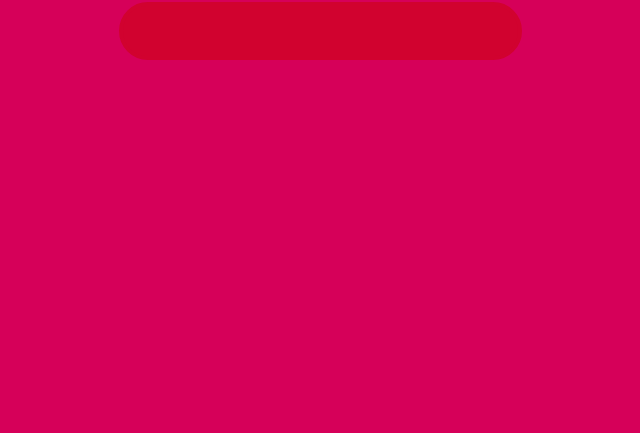
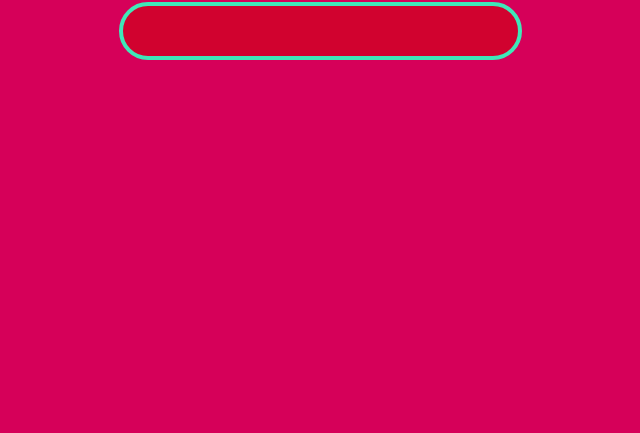
Before and after one commit to FazeUrMum/FazeTabs, a plain HTML site: page index.html in a window 1280 px wide. Shown: the part 367-800 px from the top of the page, without its empty margins (320-960 px from the left). Drawn offline with Linux system fonts and the light colour scheme.

Commit message:
Update index.html

```diff
--- a/index.html
+++ b/index.html
@@ -23,11 +23,11 @@
     }
 
     input:focus {
-        border: 4px solid rgb(209, 2, 47);
+        border: 4px solid rgb(63, 232, 184);
         border-radius: 100px;
         outline: none;
         font-weight: bolder;
-        background: rgb(209, 2, 47);209, 2, 47
+        background: rgb(209, 2, 47);
     }
 
     p {
```
